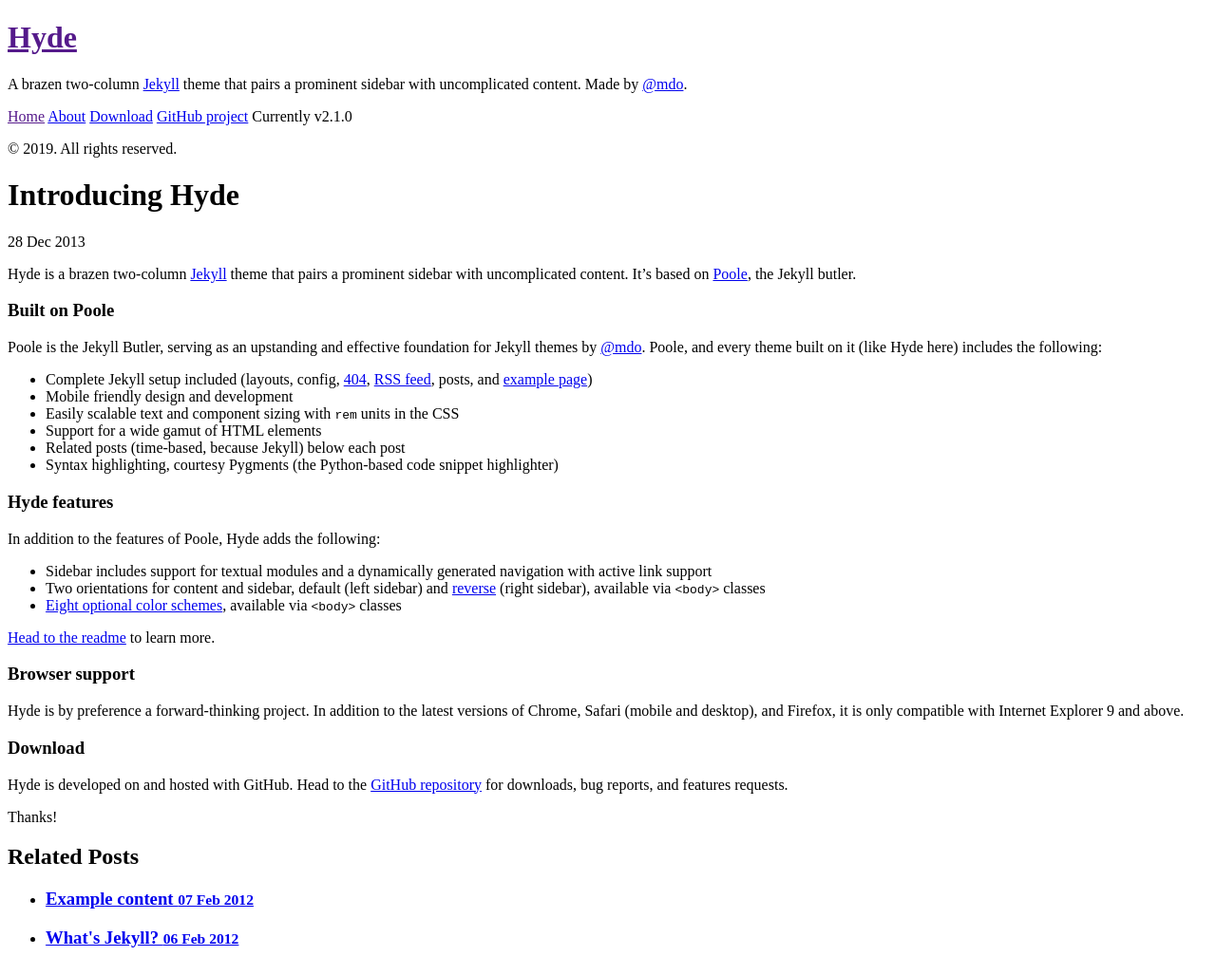
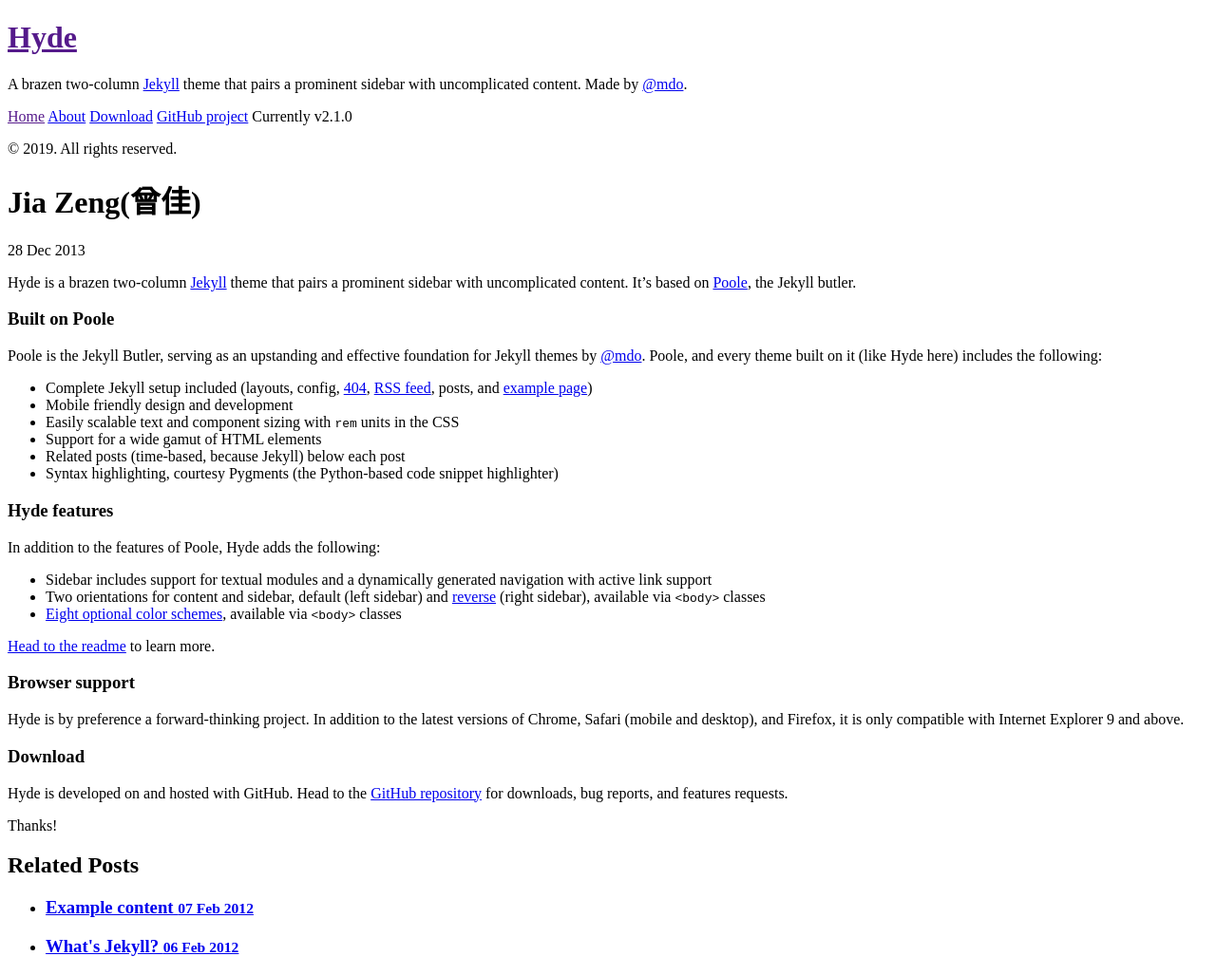
Before and after one commit to zjjzeng/zjjzeng.github.io, a Jekyll site: the page built from _posts/2013-12-28-introducing-hyde.md, in a window 1280 px wide. Shown: the whole page at 95% size. Built offline with Jekyll 4.4.1, drawn with Linux system fonts in a browser that asks for light colours; Markdown is read by kramdown in place of the engine named in the settings.

Commit message:
Update 2013-12-28-introducing-hyde.md

```diff
--- a/_posts/2013-12-28-introducing-hyde.md
+++ b/_posts/2013-12-28-introducing-hyde.md
@@ -1,6 +1,6 @@
 ---
 layout: post
-title: Introducing Hyde
+title: Jia Zeng(曾佳)
 ---
 
 Hyde is a brazen two-column [Jekyll](http://jekyllrb.com) theme that pairs a prominent sidebar with uncomplicated content. It's based on [Poole](http://getpoole.com), the Jekyll butler.
```
